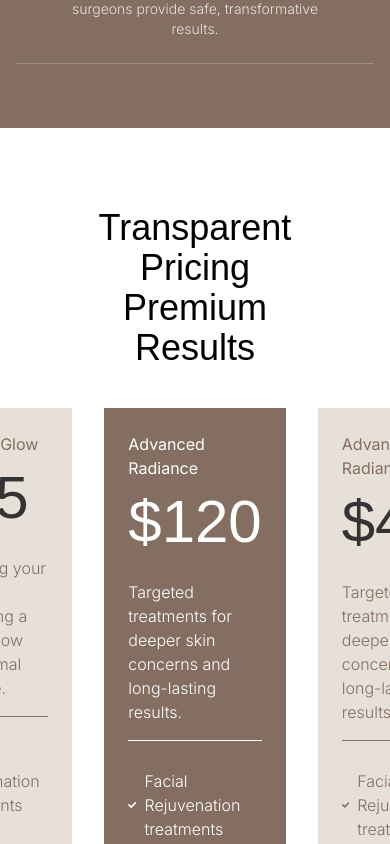
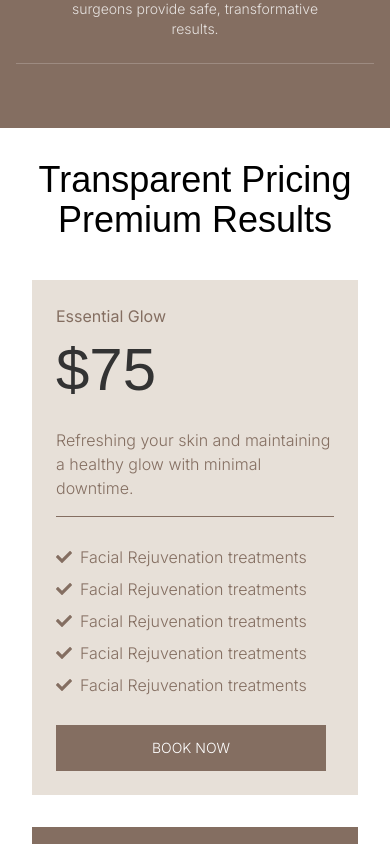
Before and after one commit to Yengzzkie/iconaesthetics, a Next.js app: page / in a window 390 px wide. Shown: the part 3340-4184 px from the top of the page. Built offline with nearby package versions, Linux system fonts and the light colour scheme; a web font is replaced by a local one.

Commit message:
added mobile layout to pricing section

```diff
--- a/components/Pricing/Pricing.tsx
+++ b/components/Pricing/Pricing.tsx
@@ -8,14 +8,14 @@ const italiana = Italiana({ subsets: ["latin"], weight: "400" });
 
 const Pricing = () => {
   return (
-    <div id="pricing" className="flex flex-col items-center p-20">
+    <div id="pricing" className="flex flex-col items-center p-8 lg:p-20">
       <div className={`${italiana.className} text-4xl text-center mb-10`}>
         <h1>Transparent Pricing</h1>
         <h1>Premium Results</h1>
       </div>
 
       {/* cards container */}
-      <div className="flex gap-8 h-1/2">
+      <div className="flex flex-col lg:flex-row gap-8 h-1/2">
         {/* pricing card */}
         {services.map((service: {title: string, price: string, description: string}, index: number) => (
           <PriceCard key={index} title={service.title} price={service.price} description={service.description} variant={index % 2 === 0 ? "light" : "dark"} />
--- a/components/ui/PriceCard/PriceCard.tsx
+++ b/components/ui/PriceCard/PriceCard.tsx
@@ -59,7 +59,7 @@ const PriceCard = ({
           </div>
           <div className="flex items-center gap-2">
             <FaCheck />
-            <p>Facial Rejuvenation treatments, Facial Rejuvenation treatments</p>
+            <p>Facial Rejuvenation treatments</p>
           </div>
         </div>
 
```
